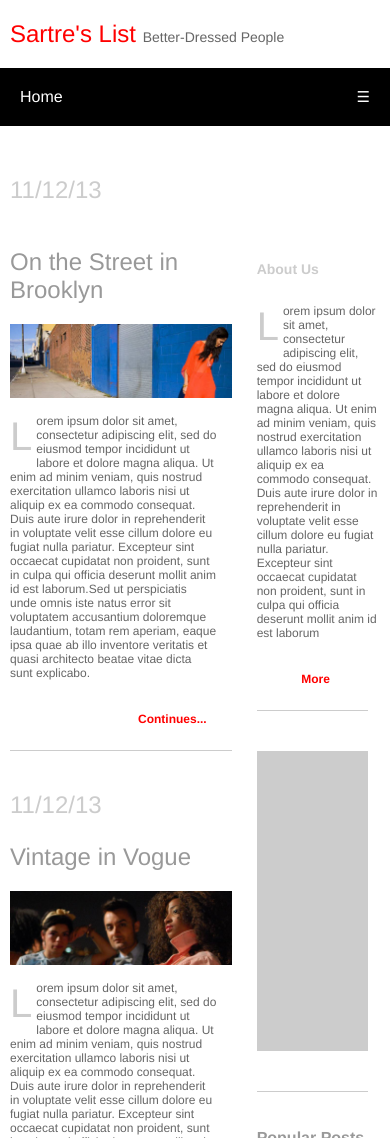
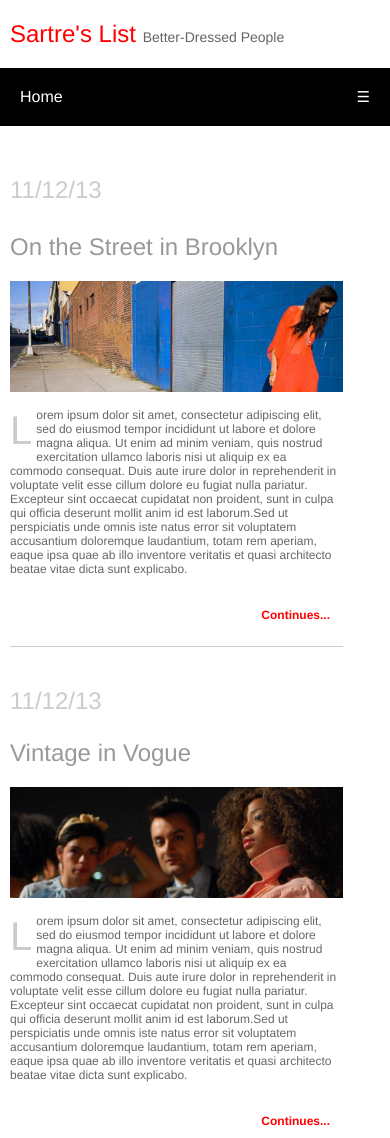
Before and after one commit to qjf/fashion-blog, a plain HTML site: page index.html in a window 390 px wide. Shown: the top 1138 px of the page. Drawn offline with Linux system fonts and the light colour scheme.

Commit message:
first commit

```diff
--- a/style.css
+++ b/style.css
@@ -8,6 +8,7 @@
 .container h2{
   font-weight: lighter;
   color: #999;
+  margin-top: 5px;
 }
 .small-title{
   color: #666;
@@ -144,10 +145,10 @@
   margin-right: 10px;
 }
 .about-image{
-  width: 90%;
-  height: 300px;
   background-color: #ccc;
   position: relative;
+  width: 90%;
+  height: 200px;
 }
 .divider2{
   margin-top: 40px;
@@ -188,7 +189,12 @@
     border: none;
     margin-left: 30px;
   }
-
+  .col-1-3{
+    width: 100%;
+  }
+  .col-2-3{
+    width: 100%;
+  }
 }
 
 
```
